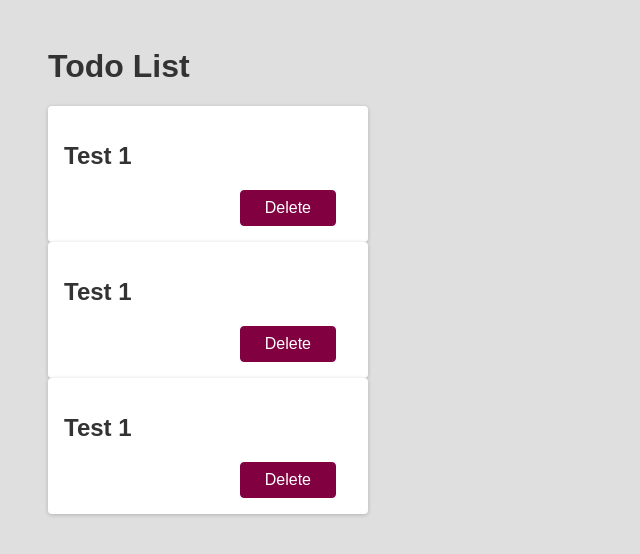
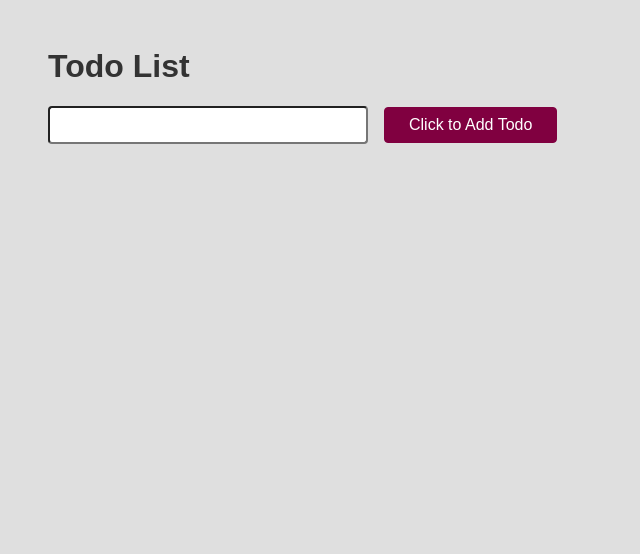
Before and after one commit to vdlphm/react-tutorial, a React (Create React App) app in the folder todo/todo-client/: page / in a window 1280 px wide. Shown: the top 554 px of the page, without its empty margins (0-640 px from the left). Built offline with nearby package versions, Linux system fonts and the light colour scheme.

Commit message:
add dynamic to todo list

```diff
--- a/todo/todo-client/package.json
+++ b/todo/todo-client/package.json
@@ -8,6 +8,7 @@
     "@testing-library/user-event": "^13.5.0",
     "react": "^18.2.0",
     "react-dom": "^18.2.0",
+    "react-router-dom": "^6.11.2",
     "react-scripts": "5.0.1",
     "web-vitals": "^2.1.4"
   },
--- a/todo/todo-client/src/App.js
+++ b/todo/todo-client/src/App.js
@@ -1,19 +1,11 @@
-import { useState } from "react";
-import Todo from "./components/Todo";
+import { Routes, Route } from "react-router-dom";
+import AllTodo from "./pages/AllTodos";
 
 function App() {
-  const [todos, setTodos] = useState([]);
-  function onTodoDelete() {
-    console.log("Delete");
-  }
-
   return (
-    <div>
-      <h1>Todo List</h1>
-      <Todo name="Test 1" onTodoDelete={onTodoDelete} />
-      <Todo name="Test 1" onTodoDelete={onTodoDelete} />
-      <Todo name="Test 1" onTodoDelete={onTodoDelete} />
-    </div>
+    <Routes>
+      <Route path="/" element={<AllTodo />} />
+    </Routes>
   );
 }
 
--- a/todo/todo-client/src/components/Todo.js
+++ b/todo/todo-client/src/components/Todo.js
@@ -16,7 +16,7 @@ function Todo({ name, onTodoDelete }) {
   return (
     <div className="card">
       <h2>{name}</h2>
-      <div class="actions">
+      <div className="actions">
         <button className="btn" onClick={onClickDelete}>
           Delete
         </button>
--- a/todo/todo-client/src/index.css
+++ b/todo/todo-client/src/index.css
@@ -72,3 +72,11 @@ h2 {
   top: 0;
   left: 0;
 }
+
+.input {
+  background-color: white;
+  border-radius: 4px;
+  padding: 0.5rem;
+  width: 20rem;
+  font-size: 16px;
+}
--- /dev/null
+++ b/todo/todo-client/src/pages/AllTodos.js
@@ -0,0 +1,45 @@
+import { useState } from "react";
+import Todo from "../components/Todo";
+
+function AllTodo() {
+  const [todos, setTodos] = useState([]);
+  const [value, setValue] = useState("");
+
+  function onAddTodo() {
+    if (value === null || value.match(/^ *$/) !== null) {
+      return;
+    }
+    let tempTodos = todos;
+    tempTodos.push(value);
+    setTodos(tempTodos);
+    setValue("");
+  }
+
+  function onTodoDelete(index) {
+    let temp = todos.filter((item, i) => i !== index);
+    setTodos(temp);
+  }
+
+  return (
+    <div>
+      <h1>Todo List</h1>
+      <input
+        className="input"
+        type="text"
+        value={value}
+        onChange={(e) => setValue(e.target.value)}
+      />
+      {""}
+      <button className="btn" onClick={onAddTodo}>
+        {" "}
+        Click to Add Todo
+      </button>
+      {todos.length > 0 &&
+        todos.map((item, i) => (
+          <Todo key={i} name={item} onTodoDelete={() => onTodoDelete(i)}></Todo>
+        ))}
+    </div>
+  );
+}
+
+export default AllTodo;
```
Also changed, not shown: todo/todo-client/src/index.js (+9 -8 lines), 1 other file (tests, documents, lock files or other folders).
